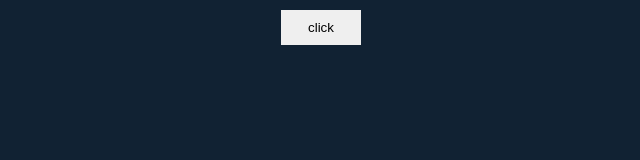
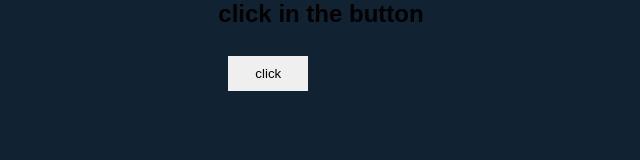
Before and after one commit to Elmehdi-Bouhlal/myproject, a plain HTML site: page index.html in a window 1280 px wide. Shown: the whole page, without its empty margins (319-959 px from the left). Drawn offline with Linux system fonts and the light colour scheme.

```diff
--- a/index.html
+++ b/index.html
@@ -7,7 +7,10 @@
     <link rel="stylesheet" href="style.css">
 </head>
 <body>
-    <button id="btn">click</button>
+    <div>
+        <h2 id="h2"> click in the button</h2><br>
+        <button id="btn">click</button>
+    </div>
     <script src="app.js"></script>
 </body>
 </html>
```
